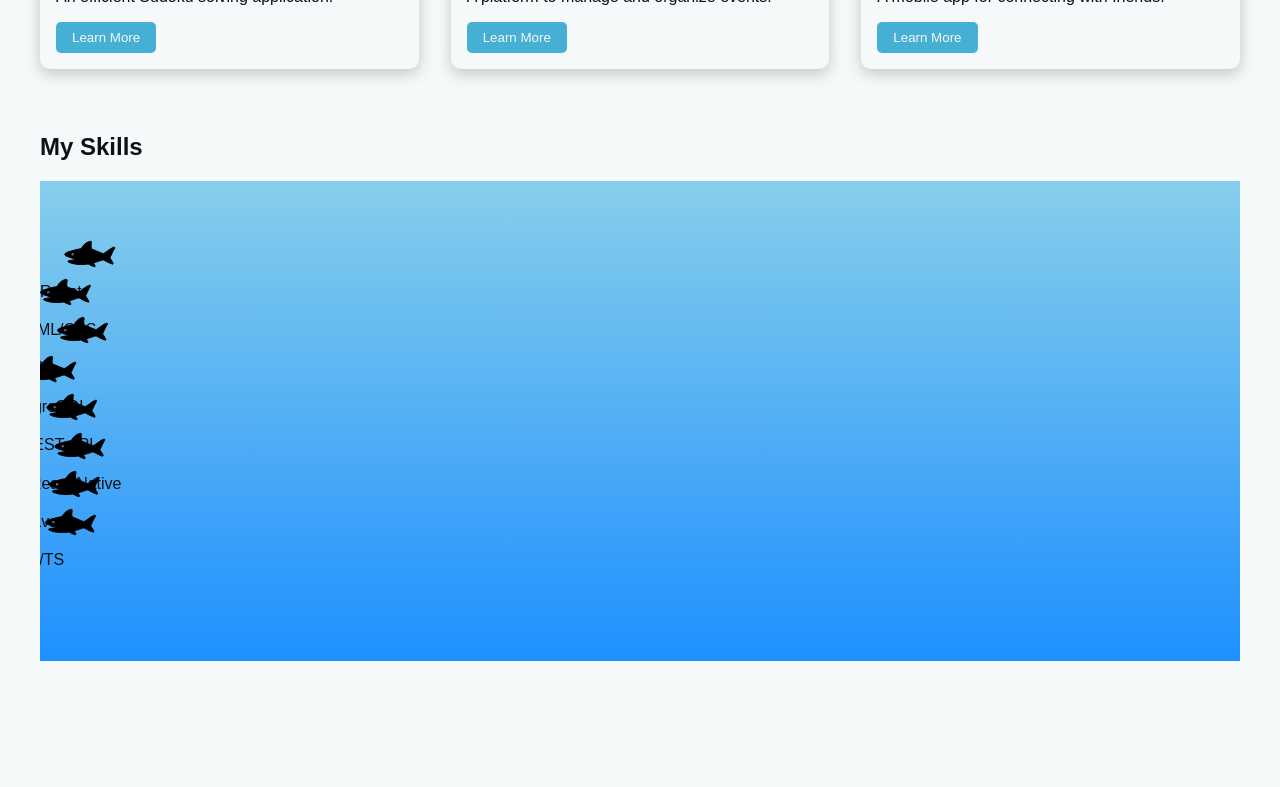
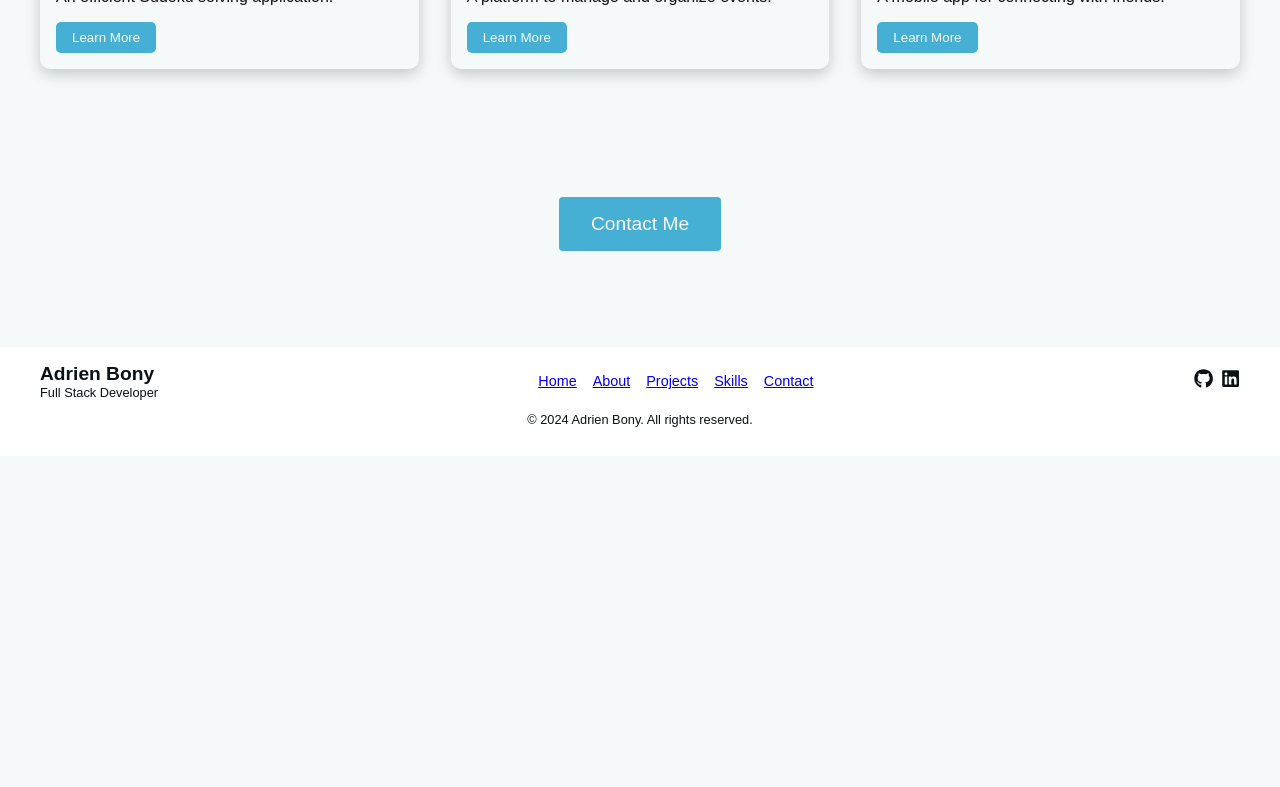
Before and after one commit to jehanvaire/my-portfolio, a React (Create React App) app: page / in a window 1280 px wide. Shown: the part 980-1767 px from the top of the page. After the commit the page ends 1436 px from the top, so only its background shows below. Built offline with nearby package versions, Linux system fonts and the light colour scheme.

Commit message:
fix : style footer réhaussé

```diff
--- a/src/App.css
+++ b/src/App.css
@@ -38,5 +38,9 @@
 }
 
 .main-content {
+  flex: 1;
+  display: flex;
+  flex-direction: column;
   padding-top: 80px; /* Adjust this value based on your header height */
+  padding-bottom: 2rem; /* Add some bottom padding to prevent content from touching the footer */
 }
--- a/src/components/layout/Footer.tsx
+++ b/src/components/layout/Footer.tsx
@@ -12,7 +12,7 @@ const Footer: React.FC = () => {
   ];
 
   return (
-    <footer className={`footer fixed-footer ${theme}`}>
+    <footer className={`footer ${theme}`}>
       <div className="footer-content">
         <div className="footer-left">
           <h2>Adrien Bony</h2>
--- a/src/pages/About/About.tsx
+++ b/src/pages/About/About.tsx
@@ -21,10 +21,6 @@ const About: React.FC = () => {
     };
     startAnimation();
   }, [controls]);
-
-  const skills = [
-    "React", "Angular", "TypeScript", "C#", "Java", "Git"
-  ];
 
   const itemVariants = {
     hidden: { opacity: 0, y: 20 },
@@ -69,21 +65,6 @@ const About: React.FC = () => {
           </motion.div>
         </div>
         <motion.div variants={itemVariants}>
-          <h2>My Skills</h2>
-          <div className="skills-grid">
-            {skills.map((skill) => (
-              <motion.div
-                key={skill}
-                className="skill-badge"
-                whileHover={{ scale: 1.05 }}
-                variants={itemVariants}
-              >
-                {skill}
-              </motion.div>
-            ))}
-          </div>
-        </motion.div>
-        <motion.div variants={itemVariants}>
           <h2>Let's Connect</h2>
           <p>
             I'm always excited to take on new challenges and collaborate on interesting projects. If you'd like to work together or just have a chat, feel free to reach out!
@@ -97,7 +78,6 @@ const About: React.FC = () => {
             Contact Me
           </motion.button>
         </motion.div>
-        <SkillFishes skills={skills} />
       </motion.div>
     </div>
   );
--- a/src/pages/Contact/Contact.css
+++ b/src/pages/Contact/Contact.css
@@ -4,7 +4,7 @@
   padding: 2rem;
   border-radius: 8px;
   transition: var(--transition);
-  min-height: calc(100vh - 4rem - 250px);
+  min-height: calc(100vh - 330px);
   display: flex;
   flex-direction: column;
   justify-content: center;
@@ -35,17 +35,26 @@
 
 .form-group input,
 .form-group textarea {
+  width: 100%;
   padding: 0.5rem;
   border: 1px solid #ccc;
   border-radius: 4px;
   font-size: 1rem;
   transition: var(--transition);
+  background-color: #f0f0f0;
+  color: #0b1114;
+}
+
+.form-group textarea {
+  min-height: 150px;
+  resize: vertical;
 }
 
 .form-group input:focus,
 .form-group textarea:focus {
   outline: none;
   border-color: var(--primary);
+  background-color: #e8e8e8;
 }
 
 .submit-btn {
@@ -62,3 +71,16 @@
 .submit-btn:hover {
   background-color: var(--accent);
 }
+
+.contact-form p {
+  margin-top: 1rem;
+  font-weight: bold;
+}
+
+.contact-form .success {
+  color: green;
+}
+
+.contact-form .error {
+  color: red;
+}
--- a/src/pages/Home/Home.tsx
+++ b/src/pages/Home/Home.tsx
@@ -2,7 +2,6 @@ import React, { useEffect } from 'react';
 import SEO from '../../components/common/SEO';
 import { motion, useAnimation } from 'framer-motion';
 import ProjectCard from '../../components/home/ProjectCard';
-import SkillFishes from '../../components/skills/SkillFishes';
 import { useTheme } from '../../ThemeContext';
 import moi from '../../assets/jehan.png';
 import '../../styles/global.css';
@@ -14,24 +13,6 @@ import social from '../../assets/social-media.png';
 const Home: React.FC = () => {
   const { theme } = useTheme();
   const controls = useAnimation();
-
-  const skills = [
-    "React",
-    "TypeScript",
-    "HTML/CSS",
-    "Node.js",
-    "Git",
-    "MongoDB",
-    "PostgreSQL",
-    "Python",
-    "REST API",
-    "MVC",
-    "React Native",
-    "C/C++",
-    "Java",
-    "C#",
-    "JS/TS",
-  ];
 
   useEffect(() => {
     const startAnimation = async () => {
@@ -113,12 +94,6 @@ const Home: React.FC = () => {
           ))}
         </div>
       </section>
-      <section className="skills">
-        <h2>My Skills</h2>
-        <SkillFishes
-          skills={skills}
-        />
-      </section>
       <section className="cta">
         <motion.button
           className="cta-button"
--- a/src/pages/Projects/Projects.css
+++ b/src/pages/Projects/Projects.css
@@ -1,8 +1,8 @@
 .projects-page {
   max-width: 1200px;
   margin: 0 auto;
-  padding: 2rem;
-  min-height: calc(100vh - 4rem - 170px);
+  padding: 1rem;
+  min-height: calc(100vh - 250px);
   display: flex;
   flex-direction: column;
 }
@@ -16,10 +16,9 @@
 
 .projects-grid {
   display: grid;
-  grid-template-columns: repeat(auto-fit, minmax(300px, 1fr));
-  gap: 2rem;
+  grid-template-columns: repeat(auto-fit, minmax(280px, 1fr));
+  gap: 1.5rem;
 }
-
 .project-card {
   background-color: var(--background);
   border-radius: 10px;
@@ -35,7 +34,7 @@
 }
 
 .project-info {
-  padding: 1.5rem;
+  padding: 1rem;
 }
 
 .project-info h2 {
--- a/src/styles/global.css
+++ b/src/styles/global.css
@@ -33,6 +33,15 @@ body {
   color: var(--text);
   background-color: var(--background);
   transition: var(--transition);
+  min-height: 100vh;
+  display: flex;
+  flex-direction: column;
+}
+
+#root {
+  display: flex;
+  flex-direction: column;
+  min-height: 100vh;
 }
 
 .horizontal-list {
--- a/src/styles/layout.css
+++ b/src/styles/layout.css
@@ -141,15 +141,13 @@
 }
 
 /* Footer styles */
-.footer, .header {
+.footer {
   background-color: var(--header-background);
   color: var(--text);
   transition: var(--transition);
-}
-
-.footer {
   padding: 1rem 0;
   font-size: 0.9rem;
+  margin-top: auto;
 }
 
 .footer-content {
```
Also changed, not shown: src/styles/contact.css (deleted, +0 -48 lines).
